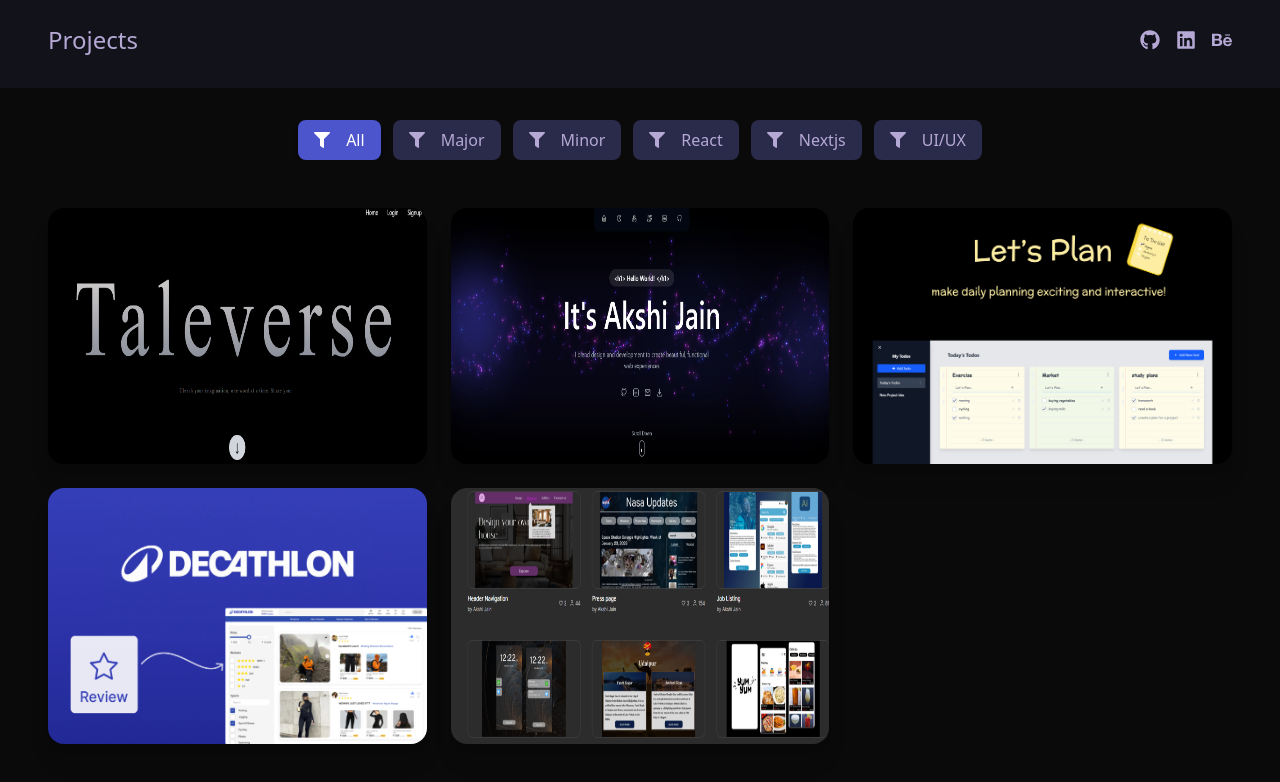
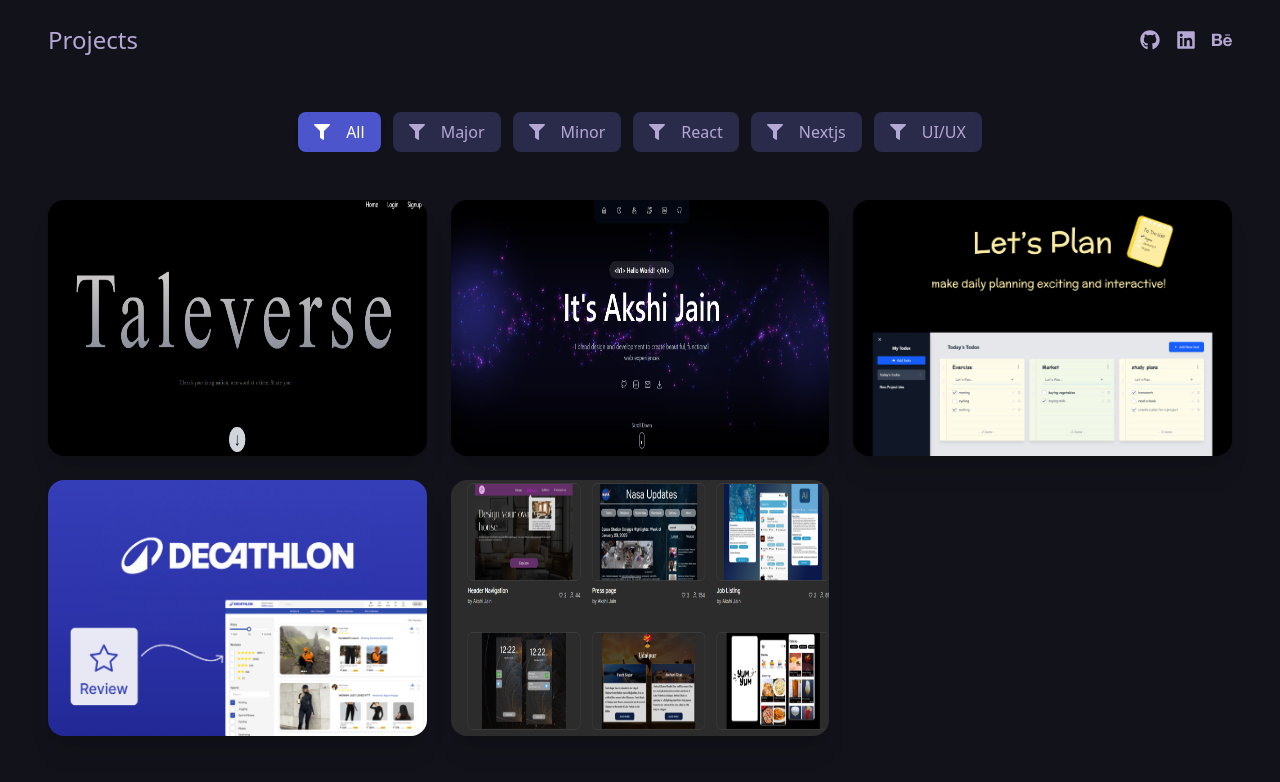
Before and after one commit to akshi009/Projects, a React (Vite) app: page / in a window 1280 px wide. Shown: the top 782 px of the page. Built offline with nearby package versions, Linux system fonts and the light colour scheme.

Commit message:
final fixes

```diff
--- a/src/components/Header.jsx
+++ b/src/components/Header.jsx
@@ -54,7 +54,7 @@ function Header() {
       {/* Social Media Icons */}
       <div className="flex items-center gap-4">
         {socialLinks.map((social, index) => (
-          <motion.a
+          <motion.div
             key={index}
             href={social.href}
             target="_blank"
@@ -70,7 +70,7 @@ function Header() {
             whileTap={{ scale: 0.9 }}
           >
             {social.icon}
-          </motion.a>
+          </motion.div>
         ))}
       </div>
     </header>
--- a/src/components/Projects.jsx
+++ b/src/components/Projects.jsx
@@ -81,13 +81,13 @@ const ProjectGallery = () => {
   });
 
   return (
-    <div className="min-h-screen p-6 md:pt-30 md:p-12 bg-[#0a0a0a]  text-white">
+    <div className="min-h-screen p-6 pt-30 md:pt-28 md:p-12 bg-[#12121a] text-white">
       <div className="max-w-7xl mx-auto">
         {/* Animated Header */}
 
 
         {/* Filters with Icons */}
-        <div className="flex overflow-x-auto pr-10 px-10 md:justify-center gap-3 mb-12">
+        <div className="flex overflow-x-auto  px-5 md:justify-center gap-3 mb-12">
           {["all", "major", "minor", "react", "nextjs", "ui/ux"].map((filter) => (
             <motion.button
               key={filter}
@@ -164,14 +164,14 @@ const ProjectGallery = () => {
                           <FaTag className="mr-2" />
                           {project.technology}
                         </span>
-                        <a
+                        <div
                           href={project.link}
                           target="_blank"
                           rel="noopener noreferrer"
                           className="text-white hover:text-[#4D55CC] transition-colors"
                         >
                           <FaLink size={20} />
-                        </a>
+                        </div>
                       </div>
                       <h3 className="text-xl font-bold mb-1 text-white">{project.title}</h3>
                       <p className="text-gray-300 text-sm mb-2">{project.description}</p>
```
